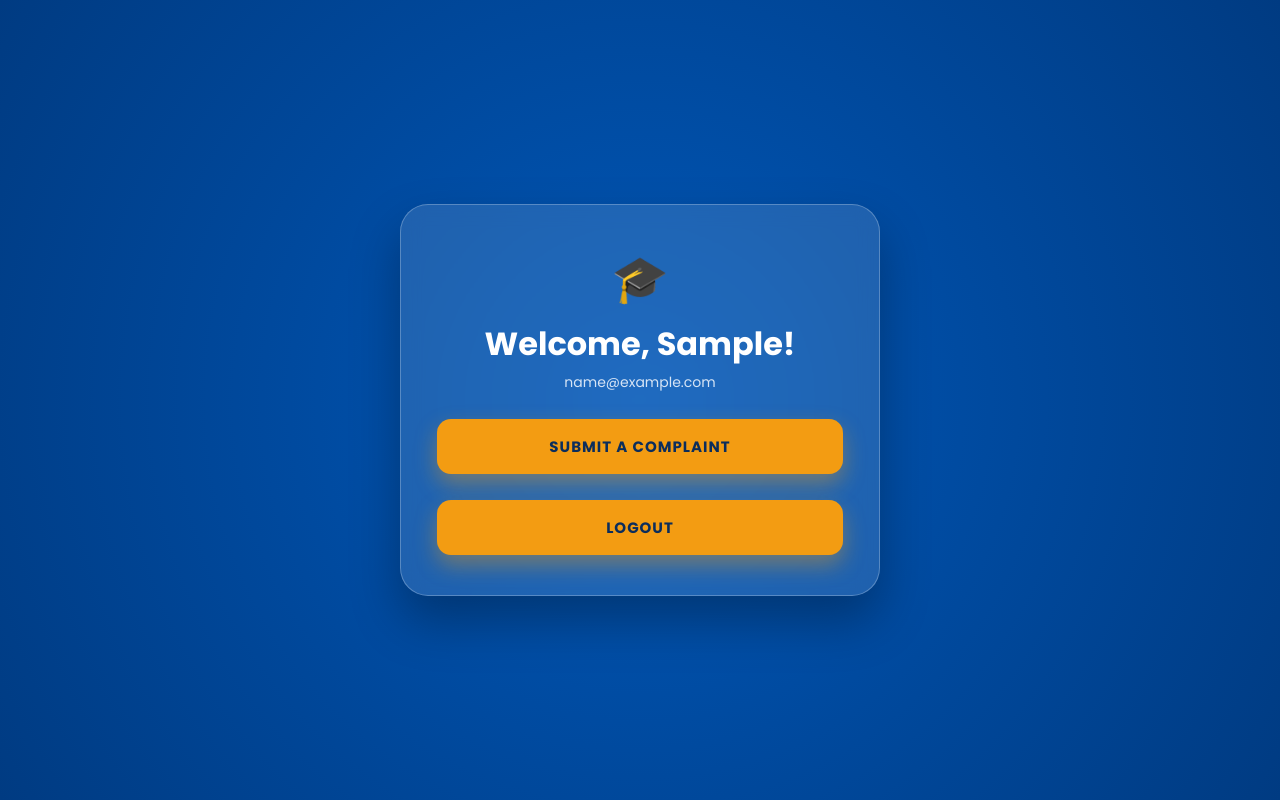
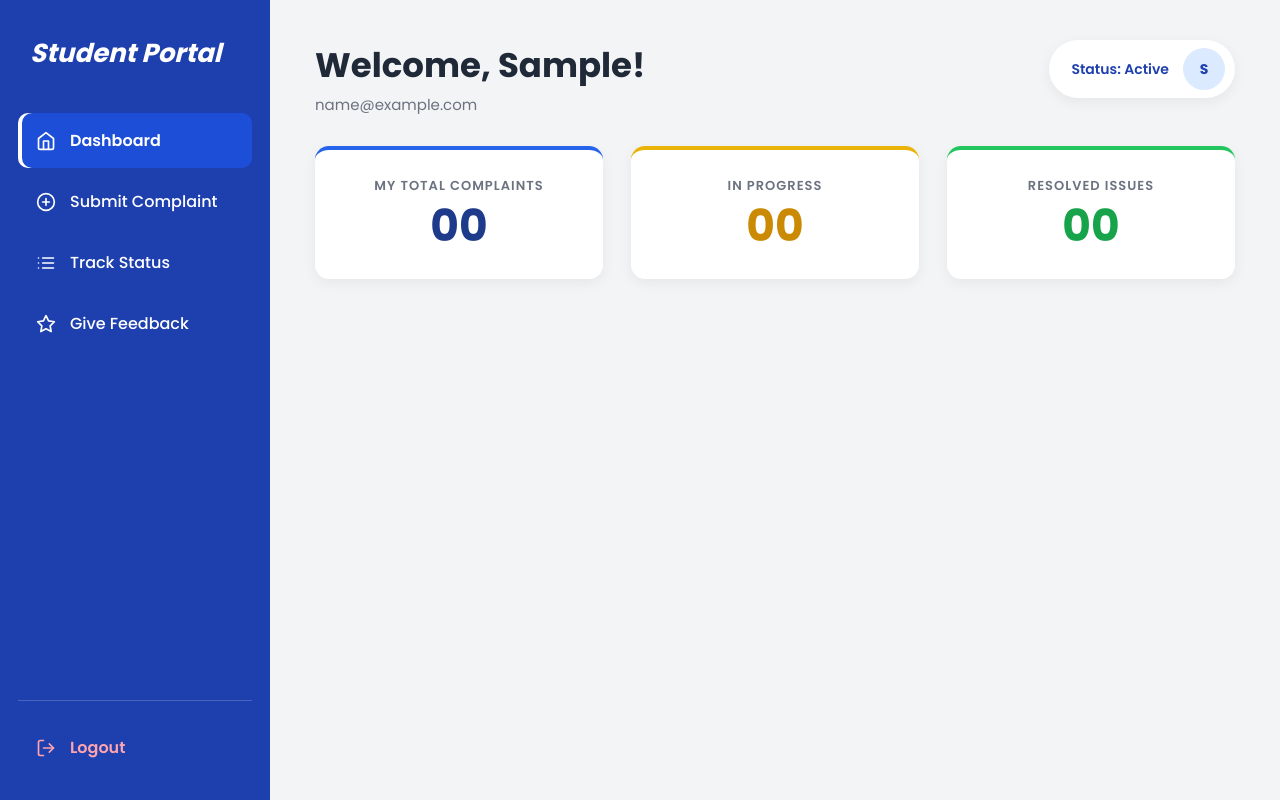
Before and after one commit to maryam-codes-hub/Smart_University, a Django app: page /student/dashboard/ in a window 1280 px wide. Run offline with Django 5.2, Linux system fonts and the light colour scheme; the visitor is signed in with stand-in values (Sample User, id 1); data that the repository does not hold is empty.

Commit message:
Improved student dashboard

```diff
--- a/complaints/static/complaints/css/auth.css
+++ b/complaints/static/complaints/css/auth.css
@@ -107,3 +107,26 @@
 .auth-card textarea:focus { border-color: #f39c12; box-shadow: 0 0 0 3px rgba(243, 156, 18, 0.25); }
 
 a.auth-btn { display: block; text-align: center; text-decoration: none; }
+
+
+.dash-card { max-width: 720px; }
+
+.complaint-list { margin-top: 28px; text-align: left; }
+.complaint-list h2 { font-size: 20px; margin-bottom: 14px; }
+
+.complaint-item {
+    background: rgba(255, 255, 255, 0.12);
+    border: 1px solid rgba(255, 255, 255, 0.22);
+    border-radius: 14px;
+    padding: 16px 20px;
+    margin-bottom: 12px;
+}
+.complaint-item h3 { font-size: 17px; margin-bottom: 6px; }
+.complaint-item p { font-size: 14px; color: #d6e4f5; line-height: 1.6; }
+.complaint-meta {
+    display: flex;
+    justify-content: space-between;
+    margin-top: 10px;
+    font-size: 13px;
+    color: #ffd28a;
+}
--- /dev/null
+++ b/complaints/static/complaints/css/student.css
@@ -0,0 +1,145 @@
+/* ---------- Layout ---------- */
+.layout { display: flex; min-height: 100vh; background: #f3f4f6; }
+
+.sidebar {
+    width: 270px;
+    flex-shrink: 0;
+    background: #1e3fae;
+    color: white;
+    padding: 34px 18px 28px;
+    display: flex;
+    flex-direction: column;
+    position: sticky;
+    top: 0;
+    height: 100vh;
+}
+.sidebar-logo {
+    font-size: 26px;
+    font-weight: 700;
+    font-style: italic;
+    padding: 0 12px;
+    margin-bottom: 40px;
+}
+
+.sidebar-nav { display: flex; flex-direction: column; gap: 6px; flex: 1; }
+.sidebar-nav a {
+    display: flex;
+    align-items: center;
+    gap: 14px;
+    padding: 15px 18px;
+    border-radius: 10px;
+    color: white;
+    text-decoration: none;
+    font-weight: 500;
+    transition: background 0.2s;
+}
+.sidebar-nav a:hover { background: rgba(255, 255, 255, 0.1); }
+.sidebar-nav a.active {
+    background: #1d4ed8;
+    box-shadow: inset 4px 0 0 white;
+    font-weight: 600;
+}
+.ico { width: 20px; height: 20px; flex-shrink: 0; }
+
+.logout-form { border-top: 1px solid rgba(255, 255, 255, 0.2); padding-top: 22px; }
+.logout-form button {
+    display: flex;
+    align-items: center;
+    gap: 14px;
+    width: 100%;
+    padding: 12px 18px;
+    background: none;
+    border: none;
+    color: #fda4af;
+    font-family: 'Poppins', sans-serif;
+    font-size: 16px;
+    font-weight: 600;
+    cursor: pointer;
+}
+.logout-form button:hover { color: #fecdd3; }
+
+/* ---------- Main area ---------- */
+.main { flex: 1; padding: 40px 45px; min-width: 0; }
+
+.topbar {
+    display: flex;
+    justify-content: space-between;
+    align-items: flex-start;
+    margin-bottom: 30px;
+}
+.topbar h1 { font-size: 34px; font-weight: 700; color: #1f2937; }
+.muted { color: #6b7280; font-size: 15px; margin-top: 2px; }
+
+.user-pill {
+    display: flex;
+    align-items: center;
+    gap: 14px;
+    background: white;
+    padding: 8px 10px 8px 22px;
+    border-radius: 50px;
+    box-shadow: 0 4px 14px rgba(0, 0, 0, 0.06);
+    font-size: 14px;
+    font-weight: 600;
+    color: #1e3fae;
+}
+.avatar {
+    width: 42px;
+    height: 42px;
+    border-radius: 50%;
+    background: #dbeafe;
+    color: #1e3fae;
+    font-weight: 700;
+    display: flex;
+    align-items: center;
+    justify-content: center;
+}
+
+/* ---------- Messages ---------- */
+.msg { padding: 14px 18px; border-radius: 12px; margin-bottom: 20px; font-size: 15px; }
+.msg.success { background: #e6f7ec; color: #1b6b3a; border: 1px solid #9fd8b2; }
+.msg.error { background: #fde8e8; color: #a12626; border: 1px solid #f3b5b5; }
+
+/* ---------- Mobile ---------- */
+@media (max-width: 800px) {
+    .layout { flex-direction: column; }
+    .sidebar { width: 100%; height: auto; position: static; padding: 20px 14px; }
+    .sidebar-logo { margin-bottom: 16px; }
+    .sidebar-nav { flex-direction: row; flex-wrap: wrap; }
+    .logout-form { border-top: none; padding-top: 10px; }
+    .main { padding: 24px 18px; }
+    .topbar { flex-direction: column; gap: 16px; }
+}
+/* ---------- Stat cards ---------- */
+.stats {
+    display: grid;
+    grid-template-columns: repeat(3, 1fr);
+    gap: 28px;
+    margin-bottom: 30px;
+}
+.stat-card {
+    background: white;
+    border-radius: 14px;
+    padding: 26px 20px;
+    text-align: center;
+    box-shadow: 0 4px 14px rgba(0, 0, 0, 0.06);
+    border-top: 4px solid;
+}
+.stat-card.blue { border-top-color: #2563eb; }
+.stat-card.amber { border-top-color: #eab308; }
+.stat-card.green { border-top-color: #22c55e; }
+
+.stat-label {
+    font-size: 13px;
+    font-weight: 600;
+    letter-spacing: 1px;
+    color: #6b7280;
+    text-transform: uppercase;
+}
+.stat-number { font-size: 44px; font-weight: 700; line-height: 1.2; margin-top: 4px; }
+.blue .stat-number { color: #1e3a8a; }
+.amber .stat-number { color: #ca8a04; }
+.green .stat-number { color: #16a34a; }
+
+@media (max-width: 800px) {
+    .stats { grid-template-columns: 1fr; }
+}
--- /dev/null
+++ b/complaints/templates/student_base.html
@@ -0,0 +1,63 @@
+{% load static %}
+<!DOCTYPE html>
+<html lang="en">
+<head>
+    <meta charset="UTF-8">
+    <meta name="viewport" content="width=device-width, initial-scale=1.0">
+    <title>{% block title %}Student Portal{% endblock %} - Smart University</title>
+    <link href="https://fonts.googleapis.com/css2?family=Poppins:wght@400;500;600;700;800&display=swap" rel="stylesheet">
+    <link rel="stylesheet" href="{% static 'complaints/css/main.css' %}">
+    <link rel="stylesheet" href="{% static 'complaints/css/student.css' %}">
+</head>
+<body>
+
+<div class="layout">
+
+    <aside class="sidebar">
+        <div class="sidebar-logo"> Student Portal </div>
+
+        <nav class="sidebar-nav">
+            <a href="{% url 'student_dashboard' %}"
+               class="{% if request.resolver_match.url_name == 'student_dashboard' %}active{% endif %}">
+                <svg class="ico" viewBox="0 0 24 24" fill="none" stroke="currentColor" stroke-width="2" stroke-linecap="round" stroke-linejoin="round"><path d="M3 9l9-7 9 7v11a2 2 0 0 1-2 2H5a2 2 0 0 1-2-2z"/><polyline points="9 22 9 12 15 12 15 22"/></svg>
+                Dashboard
+            </a>
+
+            <a href="{% url 'submit_complaint' %}"
+               class="{% if request.resolver_match.url_name == 'submit_complaint' %}active{% endif %}">
+                <svg class="ico" viewBox="0 0 24 24" fill="none" stroke="currentColor" stroke-width="2" stroke-linecap="round" stroke-linejoin="round"><circle cx="12" cy="12" r="10"/><line x1="12" y1="8" x2="12" y2="16"/><line x1="8" y1="12" x2="16" y2="12"/></svg>
+                Submit Complaint
+            </a>
+
+            <a href="#">
+                <svg class="ico" viewBox="0 0 24 24" fill="none" stroke="currentColor" stroke-width="2" stroke-linecap="round" stroke-linejoin="round"><line x1="8" y1="6" x2="21" y2="6"/><line x1="8" y1="12" x2="21" y2="12"/><line x1="8" y1="18" x2="21" y2="18"/><line x1="3" y1="6" x2="3.01" y2="6"/><line x1="3" y1="12" x2="3.01" y2="12"/><line x1="3" y1="18" x2="3.01" y2="18"/></svg>
+                Track Status
+            </a>
+
+            <a href="#">
+                <svg class="ico" viewBox="0 0 24 24" fill="none" stroke="currentColor" stroke-width="2" stroke-linecap="round" stroke-linejoin="round"><polygon points="12 2 15.09 8.26 22 9.27 17 14.14 18.18 21.02 12 17.77 5.82 21.02 7 14.14 2 9.27 8.91 8.26 12 2"/></svg>
+                Give Feedback
+            </a>
+        </nav>
+
+        <form method="post" action="{% url 'student_logout' %}" class="logout-form">
+            {% csrf_token %}
+            <button type="submit">
+                <svg class="ico" viewBox="0 0 24 24" fill="none" stroke="currentColor" stroke-width="2" stroke-linecap="round" stroke-linejoin="round"><path d="M9 21H5a2 2 0 0 1-2-2V5a2 2 0 0 1 2-2h4"/><polyline points="16 17 21 12 16 7"/><line x1="21" y1="12" x2="9" y2="12"/></svg>
+                Logout
+            </button>
+        </form>
+    </aside>
+
+    <main class="main">
+        {% for msg in messages %}
+            <div class="msg {{ msg.tags }}">{{ msg }}</div>
+        {% endfor %}
+
+        {% block content %}{% endblock %}
+    </main>
+
+</div>
+
+</body>
+</html>
--- a/complaints/templates/student_dashboard.html
+++ b/complaints/templates/student_dashboard.html
@@ -1,32 +1,36 @@
-{% load static %}
-<!DOCTYPE html>
-<html lang="en">
-<head>
-    <meta charset="UTF-8">
-    <title>Student Dashboard - Smart University</title>
-    <link href="https://fonts.googleapis.com/css2?family=Poppins:wght@400;500;600;700;800&display=swap" rel="stylesheet">
-    <link rel="stylesheet" href="{% static 'complaints/css/main.css' %}">
-    <link rel="stylesheet" href="{% static 'complaints/css/auth.css' %}">
-</head>
-<body class="auth-body">
+{% extends 'student_base.html' %}
 
-    <div class="auth-card">
-        <div class="auth-icon">🎓</div>
-        <h1>Welcome, {{ request.user.first_name }}!</h1>
-        <p class="auth-sub">{{ request.user.email }}</p>
+{% block title %}Dashboard{% endblock %}
 
+{% block content %}
 
-        {% for msg in messages %}
-            <div class="msg {{ msg.tags }}">{{ msg }}</div>
-        {% endfor %}
+    <div class="topbar">
+        <div>
+            <h1>Welcome, {{ request.user.first_name }}!</h1>
+            <p class="muted">{{ request.user.email }}</p>
+        </div>
 
-        <a href="{% url 'submit_complaint' %}" class="auth-btn">SUBMIT A COMPLAINT</a>
-
-        <form method="post" action="{% url 'student_logout' %}">
-            {% csrf_token %}
-            <button type="submit" class="auth-btn">LOGOUT</button>
-        </form>
+        <div class="user-pill">
+            <span>Status: Active</span>
+            <div class="avatar">{{ request.user.first_name|first|upper }}</div>
+        </div>
     </div>
 
-</body>
-</html>
+    <div class="stats">
+        <div class="stat-card blue">
+            <p class="stat-label">My Total Complaints</p>
+            <p class="stat-number">{{ total|stringformat:"02d" }}</p>
+        </div>
+
+        <div class="stat-card amber">
+            <p class="stat-label">In Progress</p>
+            <p class="stat-number">{{ in_progress|stringformat:"02d" }}</p>
+        </div>
+
+        <div class="stat-card green">
+            <p class="stat-label">Resolved Issues</p>
+            <p class="stat-number">{{ resolved|stringformat:"02d" }}</p>
+        </div>
+    </div>
+
+{% endblock %}
--- a/complaints/views.py
+++ b/complaints/views.py
@@ -79,9 +79,18 @@ def student_login(request):
         return redirect('student_login')
 
     return render(request, 'student_login.html')
+
 @login_required
 def student_dashboard(request):
-    return render(request, 'student_dashboard.html')
+    my_complaints = Complaint.objects.filter(student=request.user)
+
+    context = {
+        'total': my_complaints.count(),
+        'in_progress': my_complaints.filter(status='in_progress').count(),
+        'resolved': my_complaints.filter(status='resolved').count(),
+    }
+
+    return render(request, 'student_dashboard.html', context)
 
 
 def student_logout(request):
```
Also changed, not shown: complaints/models.py (+4 -4 lines).
